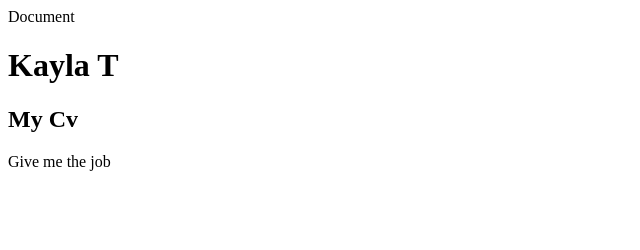
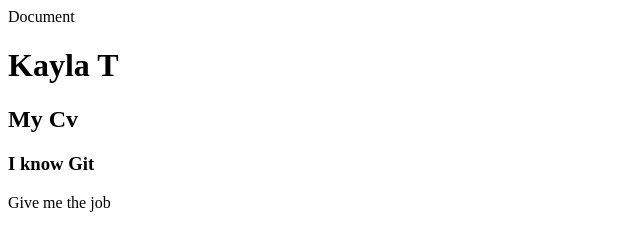
Before and after one commit to KaylaTaback/KaylaTaback.github.io, a plain HTML site: page Index.html in a window 1280 px wide. Shown: the whole page, without its empty margins (0-640 px from the left). Drawn offline with Linux system fonts and the light colour scheme.

Commit message:
Update Index.html

```diff
--- a/Index.html
+++ b/Index.html
@@ -8,6 +8,7 @@
 <body>
 <h1>Kayla T</h1>
     <h2>My Cv</h2>
+    <h3>I know Git</h3>
 <p>Give me the job</p>
 
 </body>
```
